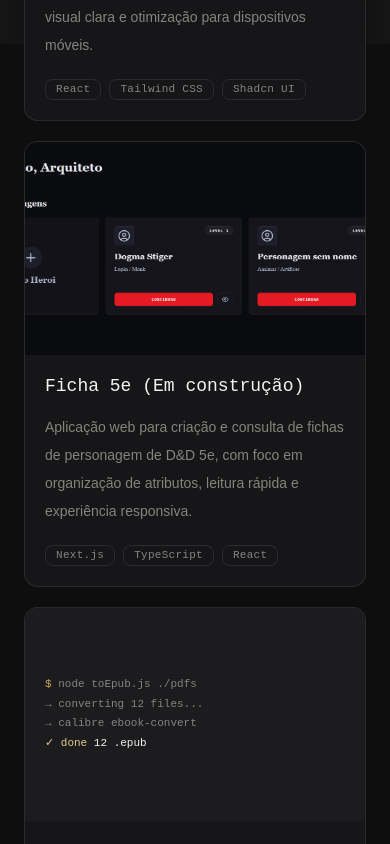
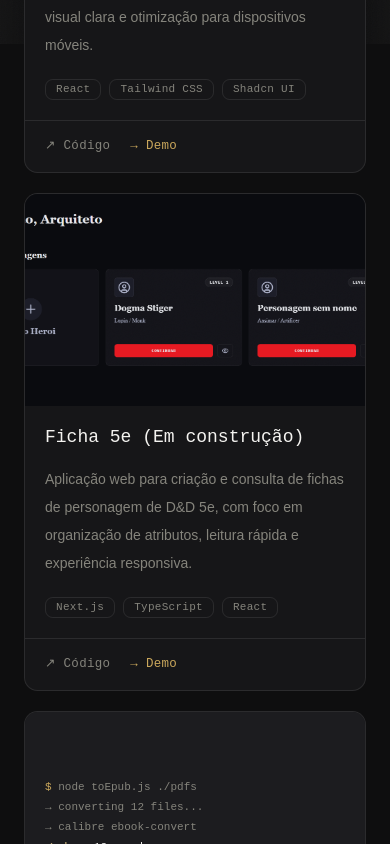
Before and after one commit to ThiagoS5/Portfolio, a React (Vite) app: page /projetos in a window 390 px wide. Shown: the part 800-1644 px from the top of the page. Built offline with nearby package versions, Linux system fonts and the light colour scheme.

Commit message:
fix: ajustar a quantidade de colunas no menu de navegação

```diff
--- a/src/domains/projects/components/ProjectCard.tsx
+++ b/src/domains/projects/components/ProjectCard.tsx
@@ -13,8 +13,8 @@ type ProjectCardProps = {
 	title: string;
 };
 
-const overlayLinkClasses =
-	"font-mono text-sm tracking-wide underline-offset-4 transition-colors hover:underline focus-visible:rounded focus-visible:underline focus-visible:outline-none focus-visible:ring-2 focus-visible:ring-gold focus-visible:ring-offset-2 focus-visible:ring-offset-background";
+const actionLinkClasses =
+	"font-mono text-[0.78rem] tracking-wide underline-offset-4 transition-colors hover:underline focus-visible:rounded focus-visible:underline focus-visible:outline-none focus-visible:ring-2 focus-visible:ring-gold focus-visible:ring-offset-2 focus-visible:ring-offset-background md:text-sm";
 
 export function ProjectCard({
 	codeUrl,
@@ -82,11 +82,12 @@ export function ProjectCard({
 				</ul>
 			</div>
 
-			{/* Camada revelada no hover/foco: borra o card e centraliza Code/Demo */}
-			<div className="pointer-events-none absolute inset-0 z-10 flex items-center justify-center gap-6 bg-card/50 opacity-0 backdrop-blur-md transition-opacity duration-300 ease-out group-hover:pointer-events-auto group-hover:opacity-100 group-focus-within:pointer-events-auto group-focus-within:opacity-100 motion-reduce:transition-none">
+			{/* Mobile: rodapé fixo com Code/Demo. Desktop (md+): camada que borra o
+			    card e centraliza as ações ao passar o mouse ou focar via teclado. */}
+			<div className="flex gap-5 border-border border-t px-5 py-4 md:pointer-events-none md:absolute md:inset-0 md:z-10 md:items-center md:justify-center md:gap-6 md:border-0 md:bg-card/50 md:px-0 md:py-0 md:opacity-0 md:backdrop-blur-md md:transition-opacity md:duration-300 md:ease-out md:group-hover:pointer-events-auto md:group-hover:opacity-100 md:group-focus-within:pointer-events-auto md:group-focus-within:opacity-100 motion-reduce:transition-none">
 				<a
 					aria-label={t("projects.actions.codeAria", { title })}
-					className={`${overlayLinkClasses} text-foreground hover:text-gold`}
+					className={`${actionLinkClasses} text-muted-foreground hover:text-gold md:text-foreground`}
 					href={codeUrl}
 					rel="noopener noreferrer"
 					target="_blank"
@@ -98,7 +99,7 @@ export function ProjectCard({
 					isInternalDemo ? (
 						<Link
 							aria-label={t("projects.actions.demoAria", { title })}
-							className={`${overlayLinkClasses} text-gold hover:text-gold-strong`}
+							className={`${actionLinkClasses} text-gold hover:text-gold-strong`}
 							to={demoUrl}
 						>
 							<span aria-hidden="true">→</span>{" "}
@@ -107,7 +108,7 @@ export function ProjectCard({
 					) : (
 						<a
 							aria-label={t("projects.actions.demoExternalAria", { title })}
-							className={`${overlayLinkClasses} text-gold hover:text-gold-strong`}
+							className={`${actionLinkClasses} text-gold hover:text-gold-strong`}
 							href={demoUrl}
 							rel="noopener noreferrer"
 							target="_blank"
--- a/src/shared/components/organisms/NavigationBar.tsx
+++ b/src/shared/components/organisms/NavigationBar.tsx
@@ -193,7 +193,7 @@ export function NavigationBar() {
 							aria-hidden="true"
 							className="absolute top-7 right-7 left-7 z-0 h-px bg-border md:right-14 md:left-14"
 						/>
-						<ul className="relative z-10 grid grid-cols-5 items-start gap-1 md:flex md:justify-between">
+						<ul className="relative z-10 grid grid-cols-4 items-start gap-1 md:flex md:justify-between">
 							{navItems.map((item) => (
 								<NavItem
 									className="w-auto min-w-0 gap-3 px-1 md:w-28 md:gap-4 md:px-0"
```
Also changed, not shown: 1 other file (tests, documents, lock files or other folders).
